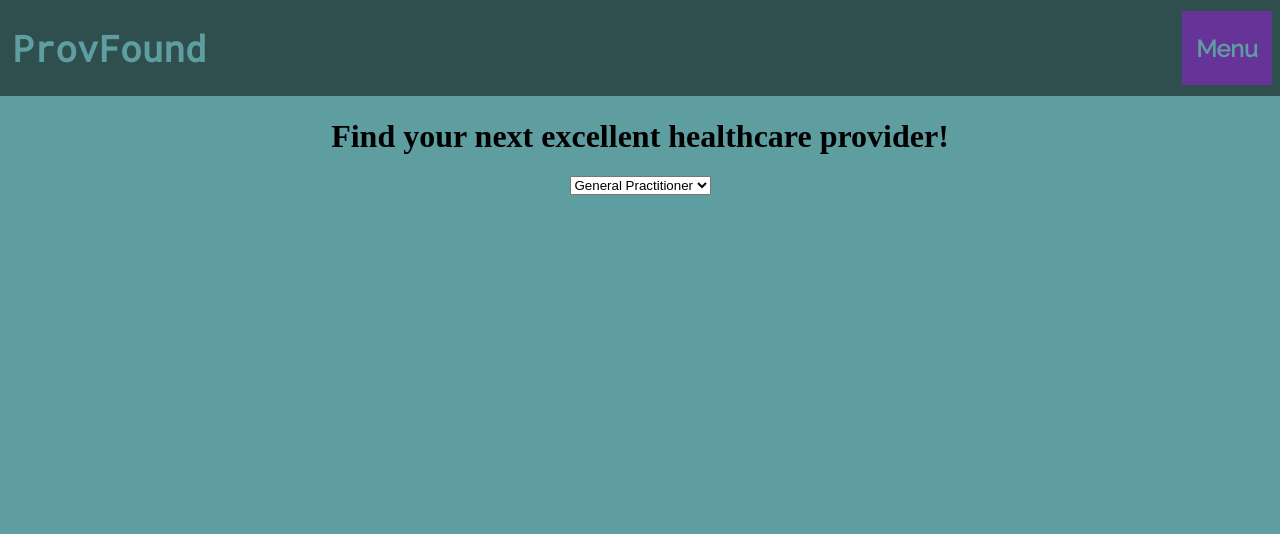
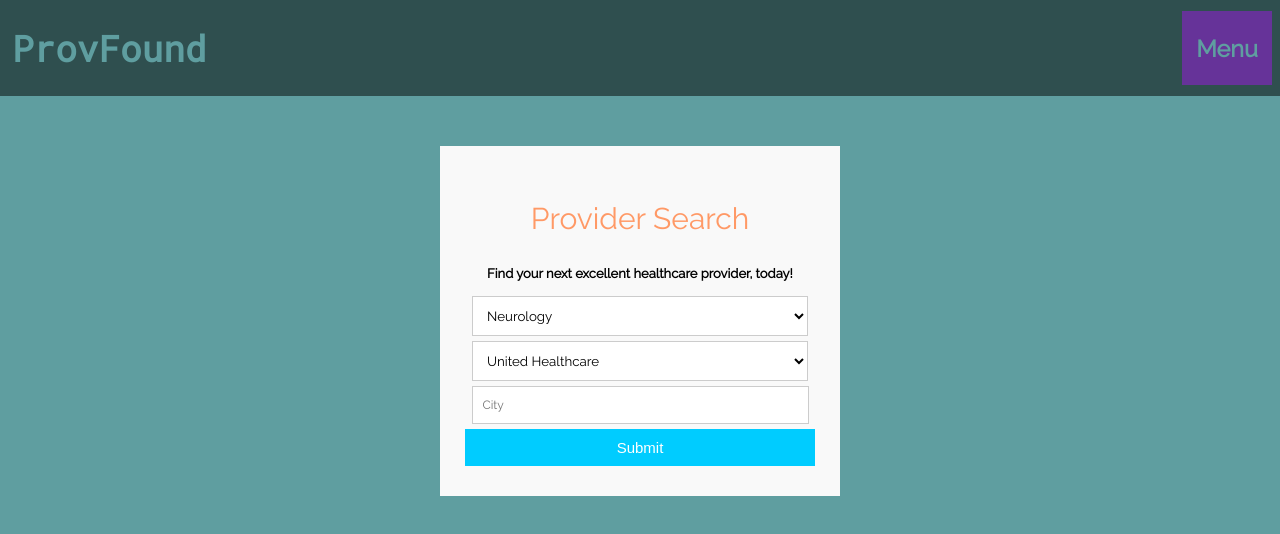
Before and after one commit to austinseaman/ProvFound, a React (Create React App) app in the folder client/: page /search in a window 1280 px wide. Shown: the top 534 px of the page. Built offline with nearby package versions, Linux system fonts and the light colour scheme.

Commit message:
work on 'find provider' form

```diff
--- a/client/src/app.css
+++ b/client/src/app.css
@@ -42,7 +42,7 @@ a {
   width: 90px;
   z-index: 1;
   font-size: 12px;
-  font-family: 'Raleway';
+  font-family: "Raleway";
   align-items: center;
   border-bottom-right-radius: 12px;
   border-bottom-left-radius: 12px;
@@ -52,7 +52,7 @@ a {
   height: 150px;
   text-decoration: none;
   font-size: 12px;
-  font-family: 'Raleway';
+  font-family: "Raleway";
   align-items: center;
   width: 90px;
   position: absolute;
@@ -61,7 +61,6 @@ a {
   margin-right: 8px;
   color: cadetblue;
   border-bottom-right-radius: 12px;
-
 }
 .dropdown-content h2 {
   width: auto;
@@ -85,7 +84,7 @@ a {
   text-decoration: none;
 }
 .nav-logo h1 {
-padding-left: 12px;
+  padding-left: 12px;
   color: cadetblue;
   font-family: "Roboto Mono";
   font-size: 36px;
@@ -118,8 +117,98 @@ padding-left: 12px;
   text-align: center;
   padding: 0px;
   font-family: "Raleway";
+}
 
+.form-container {
+  text-align: center;
+  max-width: 400px;
+  width: 70%;
+  margin: 0 auto;
+  position: relative;
 }
-.form {
-  text-align: center;
+
+#contact input[type="text"] {
+  font: 400 12px/16px "Raleway";
 }
+
+#contact {
+  background: #f9f9f9;
+  padding: 25px;
+  margin: 50px 0;
+}
+
+#contact h3 {
+  color: #f96;
+  display: block;
+  font-size: 30px;
+  font-weight: 400;
+  font-family: "Raleway";
+}
+
+#contact h4 {
+  margin: 5px 0 15px;
+  display: block;
+  font-size: 13px;
+  font-family: "Raleway";
+}
+
+#contact select{
+  width: 96%;
+  border: 1px solid #ccc;
+  background: #fff;
+  margin: 0 0 5px;
+  padding: 10px;
+  font-family: "Raleway";
+}
+#contact input[type="text"],
+#contact input[type="email"],
+#contact input[type="tel"],
+#contact input[type="url"],
+#contact textarea {
+  width: 90%;
+  border: 1px solid #ccc;
+  background: #fff;
+  margin: 0 0 5px;
+  padding: 10px;
+}
+
+#contact input[type="text"]:hover,
+#contact input[type="email"]:hover,
+#contact input[type="tel"]:hover,
+#contact input[type="url"]:hover,
+#contact textarea:hover {
+  transition: border-color 0.3s ease-in-out;
+  border: 1px solid #aaa;
+}
+
+#contact textarea {
+  height: 100px;
+  max-width: 100%;
+  resize: none;
+}
+
+#contact button[type="submit"] {
+  cursor: pointer;
+  width: 100%;
+  border: none;
+  background: #0cf;
+  color: #fff;
+  margin: 0 0 5px;
+  padding: 10px;
+  font-size: 15px;
+}
+
+#contact button[type="submit"]:hover {
+  background: #09c;
+  transition: background-color 0.3s ease-in-out;
+}
+
+#contact button[type="submit"]:active {
+  box-shadow: inset 0 1px 3px rgba(0, 0, 0, 0.5);
+}
+
+#contact input:focus,
+#contact textarea:focus {
+  outline: 0;
+  border: 1px solid #999;
+}
--- a/client/src/components/FindProvider.js
+++ b/client/src/components/FindProvider.js
@@ -9,17 +9,51 @@ class FindProvider extends Component {
 
   render() {
     return (
-      <div className="form">
-        <h1>Find your next excellent healthcare provider!</h1>
-        <form action="">
-          <select name="specialist" id="specialist">
-            <option value="gp">General Practitioner</option>
-            <option value="pediatric">Pediatric</option>
-            <option value="cardio">Cardiology</option>
-            <option value="feet">Podiatry</option>
+      <div class="form-container">
+        <form id="contact" action="" method="post">
+          <h3>Provider Search</h3>
+          <h4>Find your next excellent healthcare provider, today!</h4>
+          <select name="specialist" id="specialist" tabindex="1">
+             <option value="neuro">Neurology</option>
+             <option value="patho">Pathology</option>
+             <option value="biotech">Biotechnology</option>
           </select>
+
+          <select name="plan" id="plan" tabindex="2">
+            <option value="united">United Healthcare</option>
+            <option value="squid">SquidMed</option>
+            <option value="muert">MuertAssist</option>
+            <option value="transorb">Transorbital</option>
+          </select>
+
+          <input
+            placeholder="City"
+            type="text"
+            tabindex="3"
+            required
+          ></input>
+
+          <button
+            name="submit"
+            type="submit"
+            id="contact-submit"
+            data-submit="...Sending"
+          >
+            Submit
+          </button>
         </form>
       </div>
+      // <div className="form">
+      //   <h1>Find your next excellent healthcare provider!</h1>
+      //   <form action="">
+      //     <select name="specialist" id="specialist">
+      //       <option value="gp">General Practitioner</option>
+      //       <option value="pediatric">Pediatric</option>
+      //       <option value="cardio">Cardiology</option>
+      //       <option value="feet">Podiatry</option>
+      //     </select>
+      //   </form>
+      // </div>
     );
   }
 }
--- a/client/src/components/Home.js
+++ b/client/src/components/Home.js
@@ -1,5 +1,4 @@
 import React from "react";
-import PlanList from "./PlanList"
 import Doc from "../photos/doctor.jpg";
 
 function Home() {
@@ -17,7 +16,6 @@ function Home() {
         <br />
         We've made it easier for you! Your provider is FOUND.
         </h1>
-        {/* <PlanList /> */}
     </div>
   );
 }
```
Also changed, not shown: client/src/components/DoctorList2.js (added, +34 -0 lines), client/src/components/PlanList2.js (added, +34 -0 lines).
